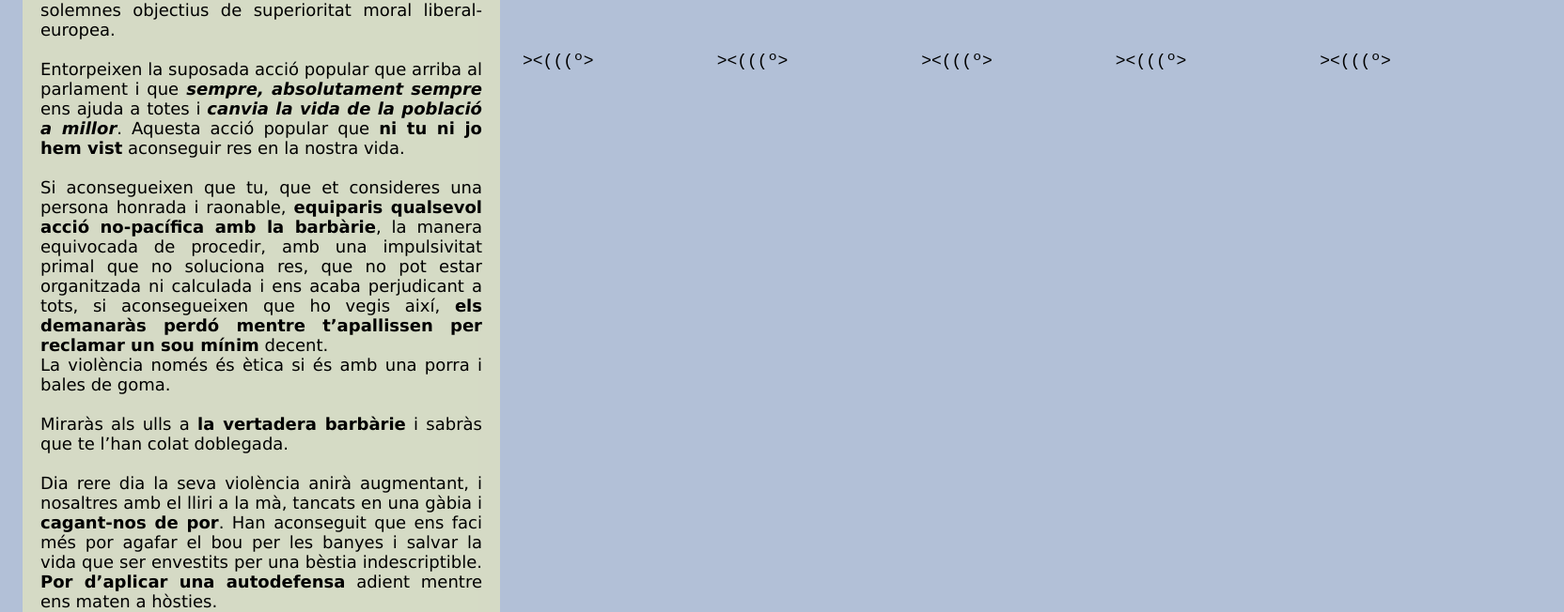
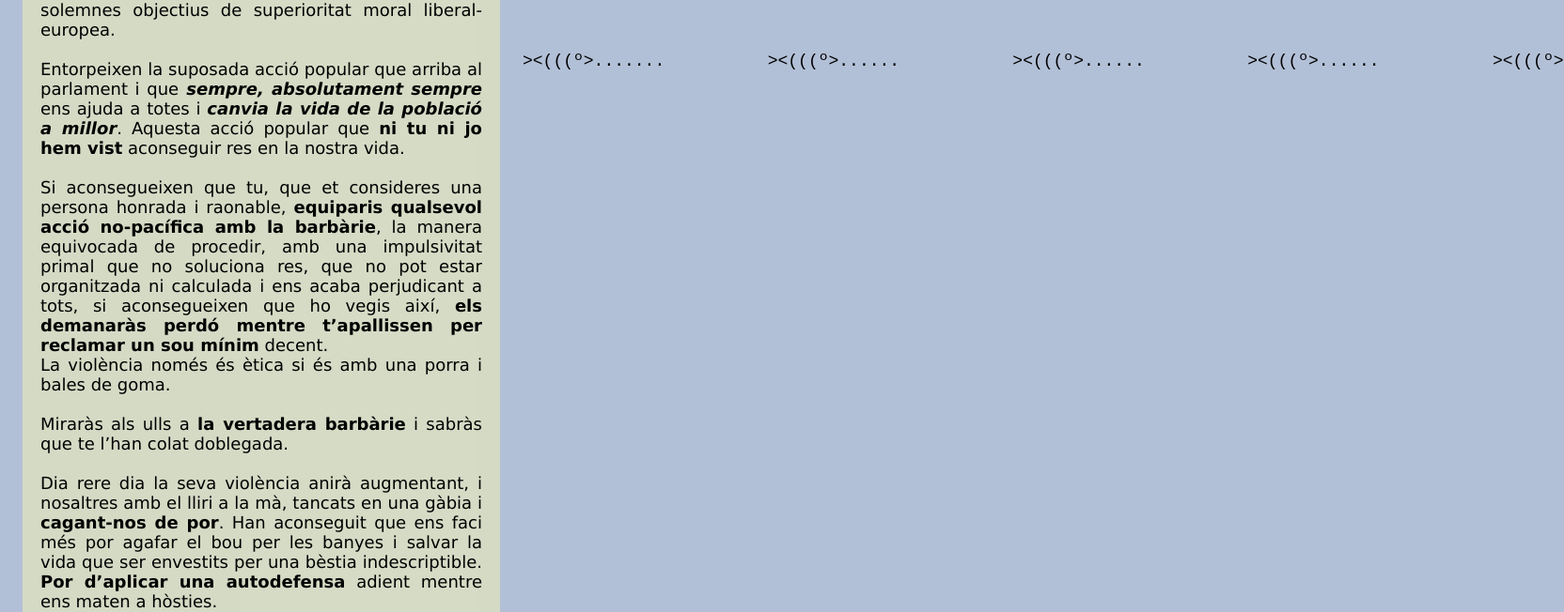
Before and after one commit to moiotuka/blog, a plain HTML site: page index.html in a window 1280 px wide. Shown: the part 6493-7145 px from the top of the page at 94% size, 1664 px wide, since content can reach past the window. Drawn offline with Linux system fonts and the light colour scheme.

```diff
--- a/index.html
+++ b/index.html
@@ -563,8 +563,8 @@ Digues-me un sol dret aconseguit pels treballadors de forma pacífica. Digues-me
           This one is just how  I like my sandwiches. It reads "Damm" "So good mate"<br> Així em molen els entrepans
         </figcaption>
       </figure>
-<br> <pre>
-<p>><(((º>  ㅤ&nbsp;&nbsp;ㅤㅤㅤ  ><(((º>  ㅤ&nbsp;&nbsp;ㅤㅤㅤ   ><(((º>  ㅤㅤ&nbsp;&nbsp;ㅤㅤ  ><(((º>   ㅤ&nbsp;&nbsp;ㅤㅤㅤ  ><(((º></p></pre>
+<br> <p> <pre>
+><(((º>.......  ㅤㅤㅤㅤ  ><(((º>......  ㅤㅤㅤㅤ   ><(((º>......  ㅤㅤㅤㅤ  ><(((º>......   ㅤㅤㅤㅤ  ><(((º></pre></p>
 
 
 
```
